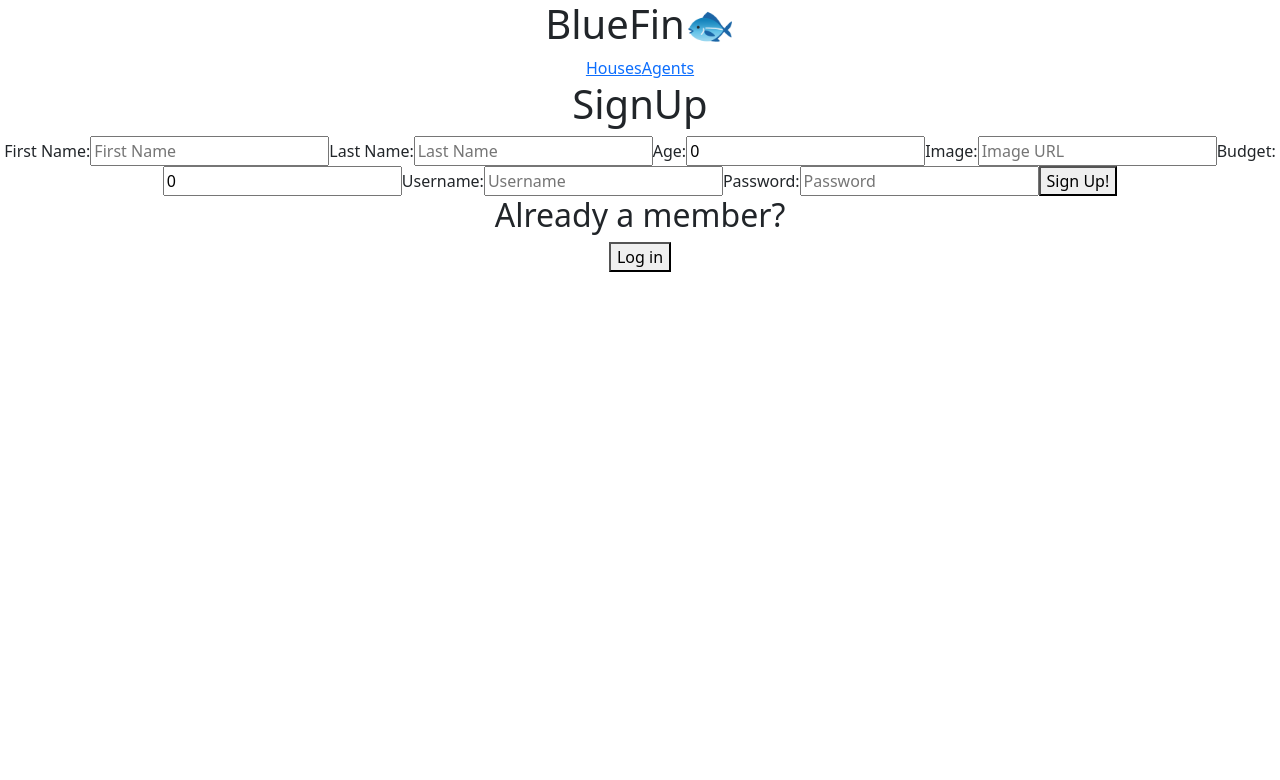
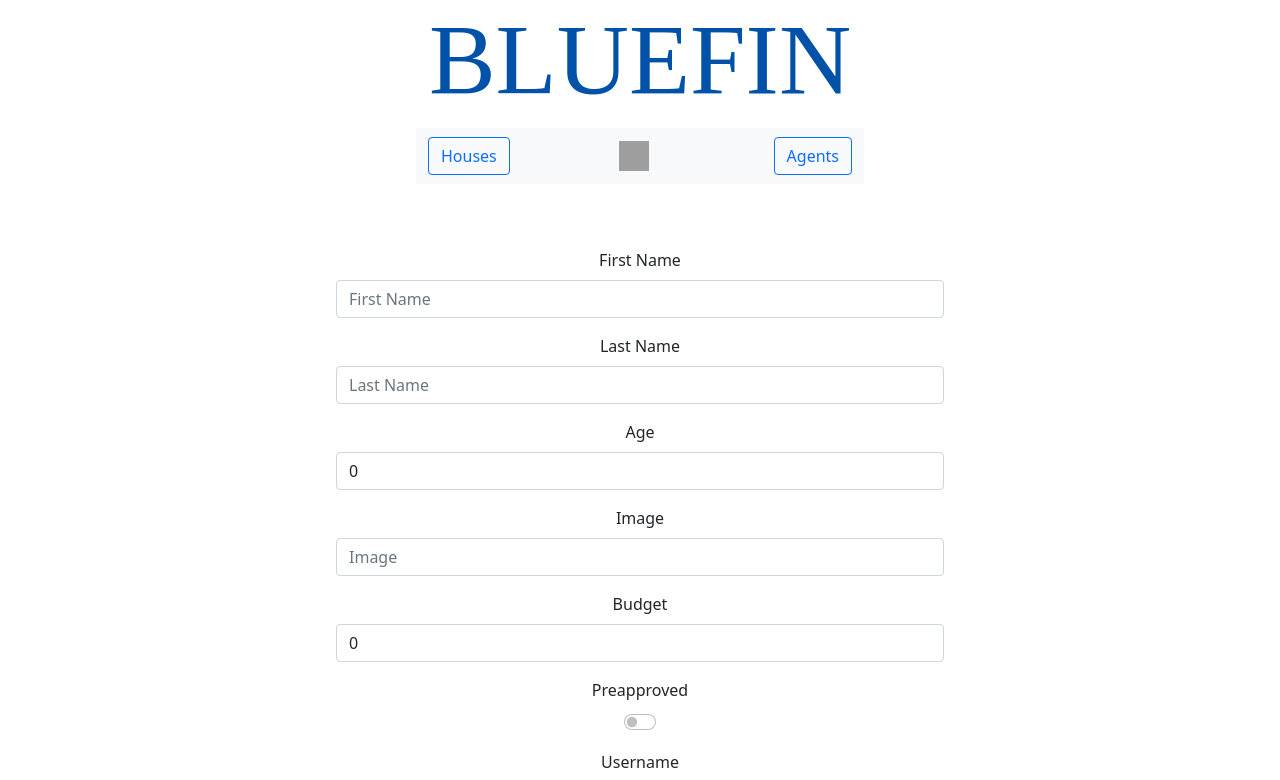
Before and after one commit to brodylosh/bluefin, a React (Create React App) app in the folder client/: page /signup in a window 1280 px wide. Shown: the top 780 px of the page. Built offline with nearby package versions, Linux system fonts and the light colour scheme; no server answers; grey boxes are pictures that could not be loaded.

Commit message:
Initial Bootstrap Styling

```diff
--- a/client/src/App.css
+++ b/client/src/App.css
@@ -1,5 +1,21 @@
 .App {
   text-align: center;
+}
+
+.title {
+  font-family: "All The Way To The Sun";
+  color: #0051A8;
+  font-size: 100px;
+}
+
+.navbar {
+  width: 35%;
+  margin: auto;
+}
+
+.form {
+  width: 50%;
+  margin: auto;
 }
 
 .parent {
--- a/client/src/components/AgentList.js
+++ b/client/src/components/AgentList.js
@@ -7,7 +7,6 @@ function AgentList({ agentList }) {
   });
   return (
     <div>
-      <h1>Agents</h1>
       <ul>{renderAgents} </ul>;
     </div>
   );
--- a/client/src/components/Header.js
+++ b/client/src/components/Header.js
@@ -1,14 +1,7 @@
 import React from 'react';
 
 function Header() {
-  return (
-    <h1 className="Title">
-      BlueFin
-      <span className="logo" role="img">
-        🐟
-      </span>
-    </h1>
-  );
+  return <h1 className="title">BLUEFIN</h1>;
 }
 
 export default Header;
--- a/client/src/components/HouseCard.js
+++ b/client/src/components/HouseCard.js
@@ -7,7 +7,7 @@ function HouseCard({ house }) {
       <Card.Img variant="top" src={house.img_url} />
       <Card.Body>
         <Card.Title>{house.address}</Card.Title>
-        <Card.Text>{house.price}</Card.Text>
+        <Card.Text>${house.price}</Card.Text>
       </Card.Body>
       <ListGroup className="list-group-flush">
         <ListGroupItem>Beds: {house.beds}</ListGroupItem>
--- a/client/src/components/Login.js
+++ b/client/src/components/Login.js
@@ -1,54 +1,51 @@
 import React, { useState } from 'react';
-import { Link } from 'react-router-dom';
-// import { Form, Button } from 'react-bootstrap';
+import { NavLink } from 'react-router-dom';
+import { Form, Button } from 'react-bootstrap';
 
 function Login() {
   const [username, setUsername] = useState('');
   const [password, setPassword] = useState('');
 
-  // function handleSubmit() {
-  //   new login = {
-  //     username: username,
-  //     password: password
-  //   }
-  // }
+  function handleSubmit(e) {
+    e.preventDefault();
+    const login = {
+      username: username,
+      password: password,
+    };
+    console.log(login);
+  }
 
   return (
     <div>
-      <h1>Login</h1>
+      <h1>Login:</h1>
 
-      <form>
-        <label>Username:</label>
-        <input
-          type="text"
+      <Form className="rounded p-4 p-sm-3 form" onSubmit={handleSubmit}>
+        <Form.Group className="mb-3">
+          <Form.Label>Username</Form.Label>
+          <Form.Control
             placeholder="Username"
             value={username}
             onChange={(e) => setUsername(e.target.value)}
           />
-        <br></br>
-        <label>Password:</label>
-        <input
-          type="text"
+        </Form.Group>
+        <Form.Group className="mb-3">
+          <Form.Label>Password</Form.Label>
+          <Form.Control
             placeholder="Password"
             value={password}
             onChange={(e) => setPassword(e.target.value)}
           />
-        <button type="submit">Login</button>
-      </form>
-      <Link to="/SignUp"> <button> Sign Up Here! </button></Link>
-      {/* <Form className="rounded p-4 p-sm-3">
-      <Form.Group className="mb-3" controlId="formBasicEmail">
-        <Form.Label>Email Address</Form.Label>
-        <Form.Control type="email" placeholder="Enter Email" />
-      </Form.Group>
-      <Form.Group className="mb-3" controlId="formBasicPassword">
-        <Form.Label>Password</Form.Label>
-        <Form.Control type="password" placeholder="Password" />
         </Form.Group>
         <Button variant="primary" type="submit">
           Login
         </Button>
-    </Form> */}
+        <br></br>
+        <br></br>
+        <h4>New to BlueFin?</h4>
+        <NavLink to="/signup">
+          <Button>Sign Up</Button>
+        </NavLink>
+      </Form>
     </div>
   );
 }
--- a/client/src/components/NavBar.js
+++ b/client/src/components/NavBar.js
@@ -1,34 +1,32 @@
 import React from 'react';
 import { NavLink } from 'react-router-dom';
-// import { Navbar } from 'react-bootstrap/Navbar';
-// import { Nav, Container } from 'react-bootstrap';
-// import { NavLink } from 'react-router-dom';
+import { Navbar, Nav, Container, Button } from 'react-bootstrap';
 
 function NavBar() {
   return (
-    <div>
-      <NavLink to="/houses">Houses</NavLink>
-      <NavLink to="/agents">Agents</NavLink>
-
-      {/* <Navbar bg="dark" variant="dark"> */}
-      {/* <Container> */}
-      {/* <Navbar.Brand href="#home"> */}
-      {/* <img
-            alt=""
-            src="/logo.svg"
-            width="30"
-            height="30"
-            className="d-inline-block align-top"
-          />{' '}
-          React Bootstrap
-        </Navbar.Brand> */}
-      {/* <Nav.Link href="#home">Houses</Nav.Link>
-          <Nav.Link href="#features">Agents</Nav.Link> */}
-      {/* </Container> */}
-      {/* </Navbar> */}
-      {/* <NavLink to="/houses">Houses</NavLink>
-      <NavLink to="/agents">Agents</NavLink> */}
-    </div>
+    <>
+      <Navbar bg="light" variant="light" className="navbar">
+        <Container>
+          <NavLink to="/houses">
+            <Button variant="outline-primary">Houses</Button>
+          </NavLink>
+          <Navbar.Brand>
+            <img
+              alt=""
+              src="https://cdn.shopify.com/s/files/1/1061/1924/products/Big_Tuna_Iphone_Emoji_JPG_large.png?v=1571606114"
+              width="30"
+              height="30"
+              className="d-inline-block align-top"
+            />{' '}
+          </Navbar.Brand>
+          <NavLink to="/agents">
+            <Button variant="outline-primary">Agents</Button>
+          </NavLink>
+        </Container>
+      </Navbar>
+      <br></br>
+      <br></br>
+    </>
   );
 }
 
--- a/client/src/components/SignUp.js
+++ b/client/src/components/SignUp.js
@@ -1,6 +1,6 @@
 import React, { useState } from 'react';
-import {Link} from "react-router-dom"
-// import { Form, Button } from 'react-bootstrap';
+import { NavLink } from 'react-router-dom';
+import { Form, Button } from 'react-bootstrap';
 
 function SignUp() {
   const [firstName, setFirstName] = useState('');
@@ -8,7 +8,7 @@ function SignUp() {
   const [age, setAge] = useState(0);
   const [image, setImage] = useState('');
   const [budget, setBudget] = useState(0);
-  // const [preapproved, setPreapproved] = useState(false);
+  const [preapproved, setPreapproved] = useState(false);
   const [username, setUsername] = useState('');
   const [password, setPassword] = useState('');
 
@@ -20,9 +20,9 @@ function SignUp() {
       age: age,
       img_url: image,
       budget: budget,
-      // preapproved: preapproved,
+      preapproved: preapproved,
       username: username,
-      password: password
+      password: password,
     };
     fetch('/buyers', {
       method: 'POST',
@@ -32,112 +32,87 @@ function SignUp() {
       if (res.ok) {
         res.json().then(console.log);
       } else {
-        res.json().then(console.log("errors"));
+        res.json().then(console.log('errors'));
       }
     });
   }
 
   return (
-    <div>
-      <h1>SignUp</h1>
-
-      <form onSubmit={handleSubmit}>
-        <label>First Name:</label>
-        <input
-          type="text"
+    <Form className="rounded p-4 p-sm-3 form" onSubmit={handleSubmit}>
+      <Form.Group className="mb-3">
+        <Form.Label>First Name</Form.Label>
+        <Form.Control
           placeholder="First Name"
           value={firstName}
           onChange={(e) => setFirstName(e.target.value)}
         />
-        <label>Last Name:</label>
-        <input
-          type="text"
+      </Form.Group>
+      <Form.Group className="mb-3">
+        <Form.Label>Last Name</Form.Label>
+        <Form.Control
           placeholder="Last Name"
           value={lastName}
           onChange={(e) => setLastName(e.target.value)}
         />
-        <label>Age:</label>
-        <input
-          type="number"
+      </Form.Group>
+      <Form.Group className="mb-3">
+        <Form.Label>Age</Form.Label>
+        <Form.Control
+          placeholder="Age"
           value={age}
           onChange={(e) => setAge(e.target.value)}
         />
-        <label>Image:</label>
-        <input
-          type="text"
-          placeholder="Image URL"
+      </Form.Group>
+      <Form.Group className="mb-3">
+        <Form.Label>Image</Form.Label>
+        <Form.Control
+          placeholder="Image"
           value={image}
           onChange={(e) => setImage(e.target.value)}
         />
-        <label>Budget:</label>
-        <input
-          type="number"
+      </Form.Group>
+      <Form.Group className="mb-3">
+        <Form.Label>Budget</Form.Label>
+        <Form.Control
+          placeholder="Budget"
           value={budget}
           onChange={(e) => setBudget(e.target.value)}
         />
-        {/* <label>Are You Preapproved?</label>
-        <input
-          type="checkbox"
+      </Form.Group>
+      <Form.Group className="mb-3" controlId="formBasicImage">
+        <Form.Label>Preapproved</Form.Label>
+        <Form.Check
+          type="switch"
           value={preapproved}
-          onChange={setPreapproved(!preapproved)}
-        /> */}
-        <label>Username:</label>
-        <input
-          type="text"
+          onChange={(preapproved) => setPreapproved(false)}
+        />
+      </Form.Group>
+      <Form.Group className="mb-3" controlId="formBasicEmail">
+        <Form.Label>Username</Form.Label>
+        <Form.Control
           placeholder="Username"
           value={username}
           onChange={(e) => setUsername(e.target.value)}
         />
-        <label>Password:</label>
-        <input
-          type="text"
+      </Form.Group>
+      <Form.Group className="mb-3">
+        <Form.Label>Password</Form.Label>
+        <Form.Control
           placeholder="Password"
           value={password}
           onChange={(e) => setPassword(e.target.value)}
         />
-        <button type="submit">Sign Up!</button>
-      </form>
-      <h2> Already a member? </h2>
-      <Link to="/"> <button> Log in </button></Link>
-
-      {/* <Form className="rounded p-4 p-sm-3">
-       <Form.Group className="mb-3" controlId="formBasicEmail">
-         <Form.Label>Email Address</Form.Label>
-         <Form.Control type="email" placeholder="Enter Email" />
-       </Form.Group>
-       <Form.Group className="mb-3" controlId="formBasicPassword">
-         <Form.Label>Password</Form.Label>
-         <Form.Control type="password" placeholder="Password" />
-       </Form.Group>
-       <Form.Group className="mb-3" controlId="formBasicFirstName">
-         <Form.Label>First Name</Form.Label>
-         <Form.Control type="password" placeholder="First Name" />
-       </Form.Group>
-       <Form.Group className="mb-3" controlId="formBasicLastName">
-         <Form.Label>Last Name</Form.Label>
-         <Form.Control type="password" placeholder="Last Name" />
-       </Form.Group>
-       <Form.Group className="mb-3" controlId="formBasicAge">
-         <Form.Label>Age</Form.Label>
-         <Form.Control type="password" placeholder="Age" />
-       </Form.Group>
-       <Form.Group className="mb-3" controlId="formBasicImage">
-         <Form.Label>Profile Image</Form.Label>
-         <Form.Control type="password" placeholder="Password" />
-       </Form.Group>
-       <Form.Group className="mb-3" controlId="formBasicImage">
-         <Form.Label>Budget</Form.Label>
-         <Form.Control type="password" placeholder="Budget" />
-       </Form.Group>
-       <Form.Group className="mb-3" controlId="formBasicImage">
-         <Form.Label>Preapproved</Form.Label>
-         <Form.Control type="password" placeholder="Password" />
-       </Form.Group>
-       <Button variant="primary" type="submit">
-         SignUp
-       </Button>
-     </Form> */}
-    </div>
+      </Form.Group>
+      <Button variant="primary" type="submit">
+        SignUp
+      </Button>
+      <br></br>
+      <br></br>
+      <h4>Already a member?</h4>
+      <NavLink to="/">
+        <Button>Log In</Button>
+      </NavLink>
+    </Form>
   );
 }
 
```
Also changed, not shown: 1 other file (tests, documents, lock files or other folders). Lines whose indentation alone changed are shown as unchanged.
